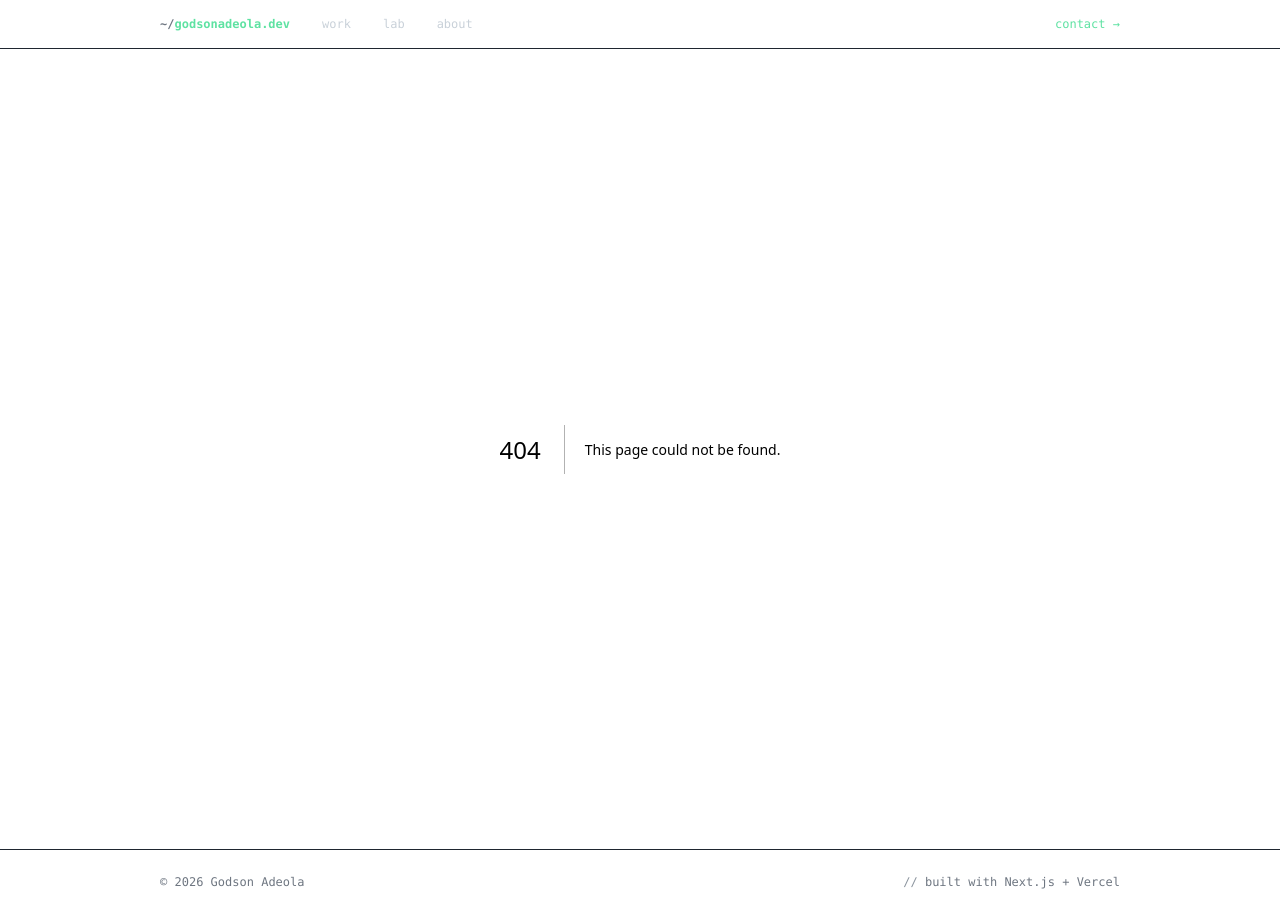
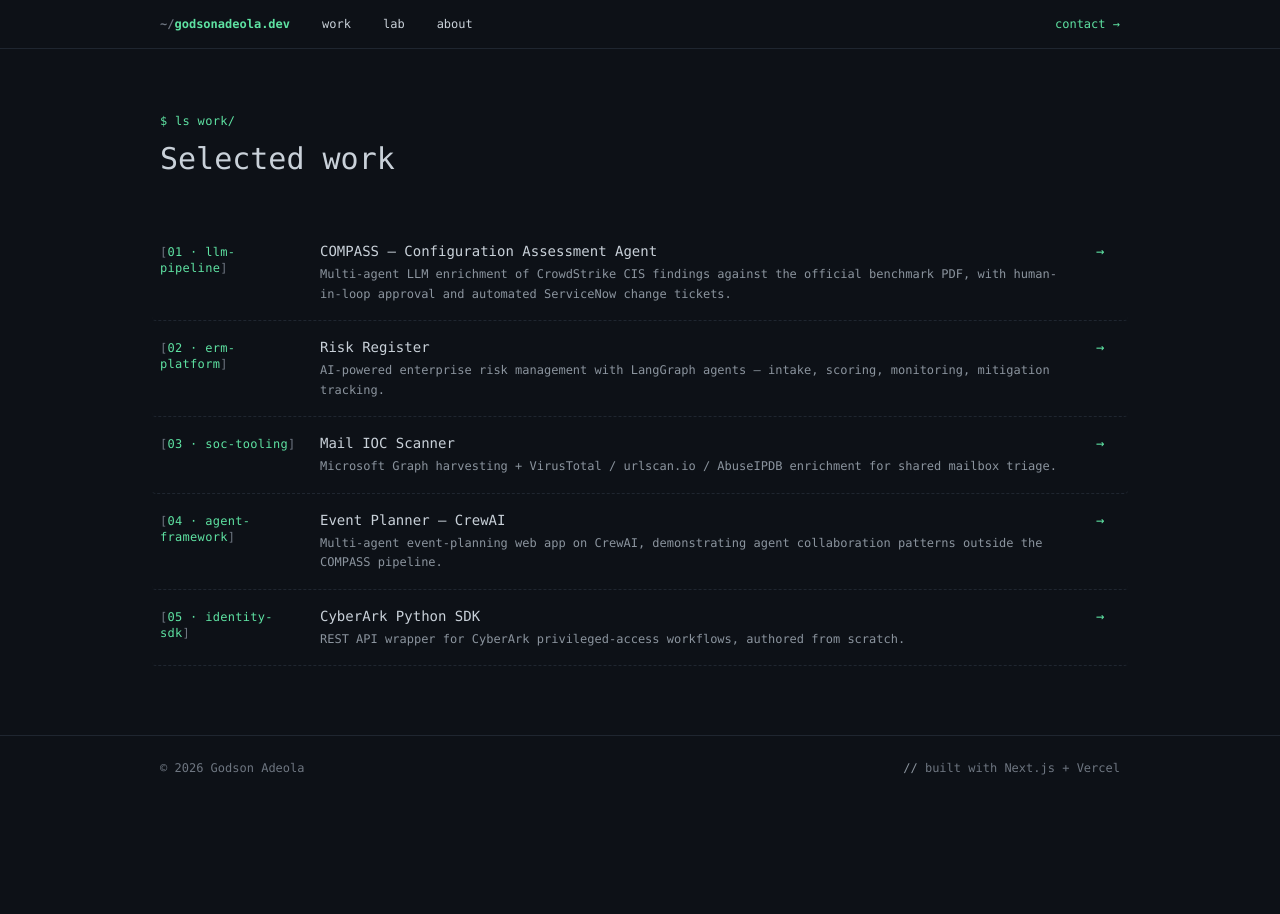
Before and after one commit to Godson90/portfolio, a Next.js app: page /work in a window 1280 px wide. Before the commit this address had no page. After the commit the page ends 800 px from the top, so only its background shows below. Built offline with nearby package versions, Linux system fonts and the light colour scheme.

Commit message:
feat(page): /work index

```diff
--- /dev/null
+++ b/app/work/page.tsx
@@ -0,0 +1,19 @@
+import { listWork } from '@/lib/mdx'
+import { CatalogRow } from '@/components/ui/CatalogRow'
+
+export const metadata = { title: 'Work' }
+
+export default function WorkIndex() {
+  const work = listWork()
+  return (
+    <main className="max-w-wide mx-auto px-8 py-16">
+      <div className="text-xs text-accent-dark mb-3 tracking-wide font-mono">
+        $ ls work/
+      </div>
+      <h1 className="text-3xl font-medium text-text-dark mb-12">Selected work</h1>
+      {work.map((w) => (
+        <CatalogRow key={w.frontmatter.slug} frontmatter={w.frontmatter} />
+      ))}
+    </main>
+  )
+}
```
